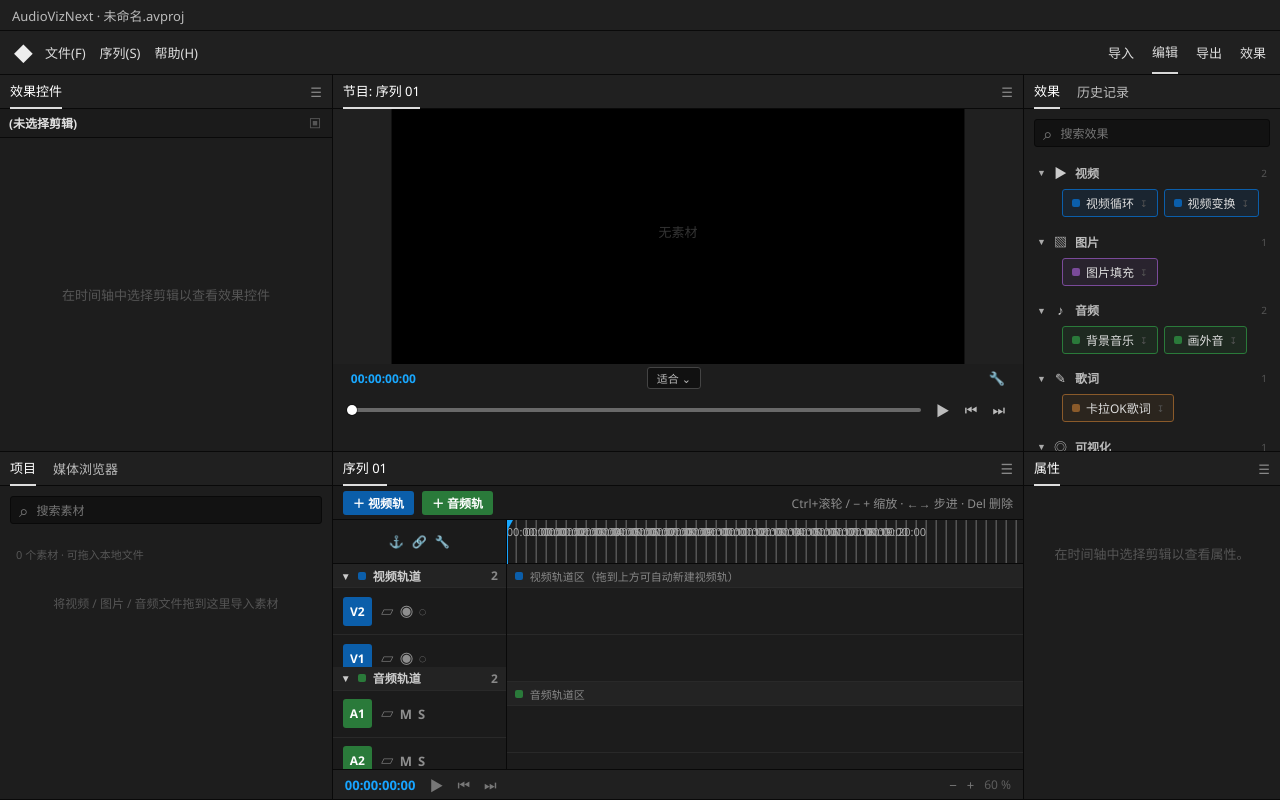
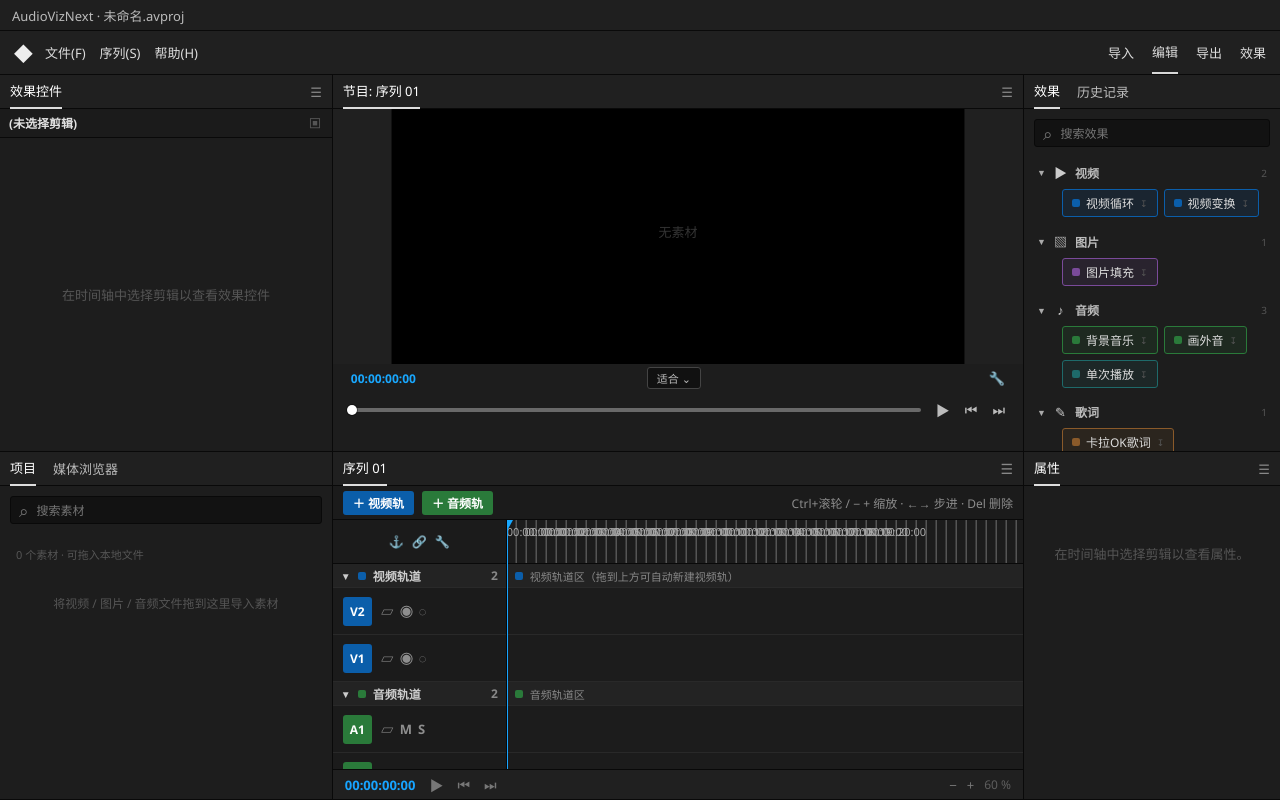
Before and after one commit to CyberryRe/AudioVizNext, a React (Vite) app in the folder src/renderer/: page / in a window 1280 px wide. Built offline with nearby package versions, Linux system fonts and the light colour scheme.

Commit message:
fix: 时间轴视频轨侵入音频区+折叠只滚标题的布局缺陷；新增单次播放音频Clip(时长上限=歌曲完整时长)

```diff
--- a/src/renderer/src/components/Timeline.tsx
+++ b/src/renderer/src/components/Timeline.tsx
@@ -186,28 +186,14 @@ export default function Timeline({
     ;(window as unknown as Record<string, unknown>)._avsPendingDrag = undefined
   }
 
-  // 由全局 Y 推断落点轨道 id（跨区，考虑顶部工具条偏移）
+  // 由全局 Y 推断落点轨道 id（跨区，直接查询实际渲染的轨道行，天然兼容共享滚动）
   const trackIdAtY = (clientY: number): string | undefined => {
-    const el = hScrollRef.current
-    if (!el) return undefined
-    const rect = el.getBoundingClientRect()
-    let y = clientY - rect.top
-    if (y < 0) return undefined
-
-    // 视频区
-    if (!videoCollapsed) {
-      y -= ZONE_HEADER_HEIGHT
-      const vIdx = Math.floor(y / TRACK_HEIGHT)
-      if (vIdx >= 0 && vIdx < videoTracks.length) return videoTracks[vIdx]?.id
-      y -= videoTracks.length * TRACK_HEIGHT
-    } else {
-      y -= ZONE_HEADER_HEIGHT
-    }
-    // 音频区
-    if (!audioCollapsed) {
-      y -= ZONE_HEADER_HEIGHT
-      const aIdx = Math.floor(y / TRACK_HEIGHT)
-      if (aIdx >= 0 && aIdx < audioTracks.length) return audioTracks[aIdx]?.id
+    const rows = Array.from(
+      document.querySelectorAll<HTMLElement>('[data-zone][data-trackid]')
+    )
+    for (const row of rows) {
+      const r = row.getBoundingClientRect()
+      if (clientY >= r.top && clientY < r.bottom) return row.dataset.trackid ?? undefined
     }
     return undefined
   }
@@ -241,10 +227,16 @@ export default function Timeline({
         <span style={{ marginLeft: 'auto', opacity: 0.7 }}>Ctrl+滚轮 / − + 缩放 · ←→ 步进 · Del 删除</span>
       </div>
 
-      <div style={{ flex: 1, minHeight: 0, display: 'grid', gridTemplateColumns: `${TRACK_CONTROL_WIDTH}px 1fr`, position: 'relative' }}>
-        {/* ===== 左侧：轨道控制（固定，不随横向滚动） ===== */}
-        <div style={{ background: 'var(--bg-track-controls)', borderRight: '1px solid var(--border-dark)', overflow: 'hidden', display: 'flex', flexDirection: 'column' }}>
-          <div style={{ height: RULER_HEIGHT, borderBottom: '1px solid var(--border-dark)', display: 'flex', alignItems: 'center', justifyContent: 'center', color: 'var(--text-muted)', gap: 8, fontSize: 12 }}>
+      {/* 纵向滚动统一放在网格容器上：左控制列与右内容列一起滚，天然对齐、绝不重叠 */}
+      <div style={{ flex: 1, minHeight: 0, overflowY: 'auto', overflowX: 'hidden', position: 'relative' }}>
+        <div style={{ display: 'grid', gridTemplateColumns: `${TRACK_CONTROL_WIDTH}px 1fr`, minWidth: 0 }}>
+        {/* ===== 左侧：轨道控制（固定，不随横向滚动；纵向与右侧共享同一滚动） ===== */}
+        <div
+          style={{ background: 'var(--bg-track-controls)', borderRight: '1px solid var(--border-dark)', overflow: 'hidden', display: 'flex', flexDirection: 'column' }}
+          data-role="timeline-left"
+        >
+          {/* 顶部固定行：吸附/链接/设置 */}
+          <div style={{ height: RULER_HEIGHT, flex: 'none', borderBottom: '1px solid var(--border-dark)', display: 'flex', alignItems: 'center', justifyContent: 'center', color: 'var(--text-muted)', gap: 8, fontSize: 12, background: 'var(--bg-panel-head)' }}>
             <span title="吸附" style={{ cursor: 'pointer' }}>⚓</span>
             <span title="链接" style={{ cursor: 'pointer' }}>🔗</span>
             <span title="轨道设置" style={{ cursor: 'pointer' }}>🔧</span>
@@ -254,7 +246,7 @@ export default function Timeline({
           <ZoneControls zone="audio" tracks={audioTracks} collapsed={audioCollapsed} onToggleCollapse={() => setAudioCollapsed((c) => !c)} onToggleTrack={onToggleTrack} />
         </div>
 
-        {/* ===== 右侧：横向滚动容器（标尺 + 双区轨道行 一起横向滚动） ===== */}
+        {/* ===== 右侧：横向滚动容器（标尺 + 双区轨道行 一起横向滚动）；纵向滚动的滚动条由外层共享容器承担 ===== */}
         <div
           ref={hScrollRef}
           onScroll={onScroll}
@@ -263,7 +255,8 @@ export default function Timeline({
           onDragOver={handleDragOver}
           onDrop={handleDrop}
         >
-          <div style={{ position: 'relative', width: contentWidth, minWidth: '100%' }}>
+          {/* 内容宽度（至少撑满可视区）；高度由自然流内容决定，播放头覆盖全高 */}
+          <div style={{ position: 'relative', width: contentWidth, minWidth: '100%', minHeight: '100%' }}>
             <Ruler total={total} fps={fps} pxPerFrame={pxPerFrame} onSeek={onSeek} frameFromEvent={frameFromEvent} />
 
             {/* 视频区轨道行 */}
@@ -280,10 +273,9 @@ export default function Timeline({
               getAsset={getAsset}
               onSeek={onSeek}
               frameFromEvent={frameFromEvent}
-              topOffset={RULER_HEIGHT}
               collapsed={videoCollapsed}
             />
-            {/* 音频区轨道行 */}
+            {/* 音频区轨道行（自然流：紧接视频区下方，绝不重叠） */}
             <ZoneRows
               zone="audio"
               tracks={audioTracks}
@@ -297,7 +289,6 @@ export default function Timeline({
               getAsset={getAsset}
               onSeek={onSeek}
               frameFromEvent={frameFromEvent}
-              topOffset={RULER_HEIGHT + ZONE_HEADER_HEIGHT + (videoCollapsed ? 0 : videoTracks.length * TRACK_HEIGHT)}
               collapsed={audioCollapsed}
             />
 
@@ -319,6 +310,7 @@ export default function Timeline({
             </div>
           </div>
         </div>
+      </div>
       </div>
 
       {/* 底部工具栏 */}
@@ -379,7 +371,7 @@ function ZoneControls({ zone, tracks, collapsed, onToggleCollapse, onToggleTrack
   const label = zone === 'video' ? '视频轨道' : '音频轨道'
   const accent = zone === 'video' ? 'var(--track-video)' : 'var(--track-audio)'
   return (
-    <div style={{ display: 'flex', flexDirection: 'column', flex: collapsed ? '0 0 auto' : 1, minHeight: 0 }}>
+    <div style={{ display: 'flex', flexDirection: 'column', flex: 'none', minHeight: 0 }}>
       <div
         onClick={onToggleCollapse}
         style={{
@@ -403,13 +395,9 @@ function ZoneControls({ zone, tracks, collapsed, onToggleCollapse, onToggleTrack
         {label}
         <span style={{ marginLeft: 'auto', opacity: 0.6 }}>{tracks.length}</span>
       </div>
-      {!collapsed && (
-        <div style={{ flex: 1, minHeight: 0, overflowY: 'auto' }}>
-          {tracks.map((track) => (
-            <TrackControlRow key={track.id} track={track} onToggleTrack={onToggleTrack} />
-          ))}
-        </div>
-      )}
+      {!collapsed && tracks.map((track) => (
+        <TrackControlRow key={track.id} track={track} onToggleTrack={onToggleTrack} />
+      ))}
     </div>
   )
 }
@@ -455,8 +443,8 @@ function TrackControlRow({ track, onToggleTrack }: {
   )
 }
 
-/** 右侧某分区轨道行（纵向独立滚动，横向随父容器滚动）。topOffset = 区内 Y 起点。collapsed 时只显示折叠头。 */
-function ZoneRows({ zone, tracks, clips, pxPerFrame, selectedClipId, onSelectClip, onMoveClip, onResizeClip, onMoveClipAcrossTracks, getAsset, onSeek, frameFromEvent, topOffset, collapsed }: {
+/** 右侧某分区轨道行（自然流：紧跟上一个分区之后，高度 = 折叠头 + 各轨行，绝不重叠/侵入其它区）。collapsed 时只显示折叠头。 */
+function ZoneRows({ zone, tracks, clips, pxPerFrame, selectedClipId, onSelectClip, onMoveClip, onResizeClip, onMoveClipAcrossTracks, getAsset, onSeek, frameFromEvent, collapsed }: {
   zone: TrackZone
   tracks: Track[]
   clips: Record<string, Clip[]>
@@ -469,11 +457,8 @@ function ZoneRows({ zone, tracks, clips, pxPerFrame, selectedClipId, onSelectCli
   getAsset: (id: string) => MediaAsset | undefined
   onSeek: (f: number) => void
   frameFromEvent: (clientX: number) => number
-  topOffset: number
   collapsed?: boolean
 }): React.JSX.Element {
-  const zoneHeight = collapsed ? ZONE_HEADER_HEIGHT : ZONE_HEADER_HEIGHT + tracks.length * TRACK_HEIGHT
-
   // 跨轨拖动的目标解析：由 Y 坐标找所在轨道行（同区）。
   const resolveTargetByY = (clientY: number): { trackId: string | null; isNewTop: boolean } => {
     const rows = Array.from(
@@ -495,18 +480,14 @@ function ZoneRows({ zone, tracks, clips, pxPerFrame, selectedClipId, onSelectCli
 
   return (
     <div
+      data-zone={zone}
       style={{
-        position: 'absolute',
-        left: 0,
-        right: 0,
-        top: topOffset,
-        height: zoneHeight,
-        // 纵向独立滚动；横向隐藏（随父容器一起滚）
-        overflowY: 'auto',
-        overflowX: 'hidden'
+        width: '100%',
+        // 自然流：高度 = 折叠头 + 各轨行（展开）或仅折叠头（折叠）
+        background: 'var(--bg-timeline)'
       }}
     >
-      <div style={{ height: ZONE_HEADER_HEIGHT, borderBottom: '1px solid var(--border-row)', background: 'var(--bg-zone-header)', display: 'flex', alignItems: 'center', gap: 7, padding: '0 8px', color: '#888', fontSize: 11 }}>
+      <div style={{ height: ZONE_HEADER_HEIGHT, flex: 'none', borderBottom: '1px solid var(--border-row)', background: 'var(--bg-zone-header)', display: 'flex', alignItems: 'center', gap: 7, padding: '0 8px', color: '#888', fontSize: 11 }}>
         <span style={{ width: 8, height: 8, borderRadius: 2, background: zone === 'video' ? 'var(--track-video)' : 'var(--track-audio)' }} />
         {zone === 'video' ? '视频轨道区（拖到上方可自动新建视频轨）' : '音频轨道区'}
       </div>
--- a/src/renderer/src/model/demo.ts
+++ b/src/renderer/src/model/demo.ts
@@ -84,6 +84,8 @@ export interface EffectTemplate {
   desc?: string
   /** 默认变换（视频循环等 clip 自带变换参数） */
   transform?: Transform
+  /** 「单次播放」类 clip：时长受关联源素材完整时长上限约束（拖尾拉满即停）。 */
+  clampToSource?: boolean
 }
 
 /**
@@ -119,7 +121,12 @@ export function createEffectCategories(): EffectCategory[] {
       icon: '♪',
       items: [
         { id: 'tpl-audio-music', name: '背景音乐', kind: 'audio', clipType: 'audio', durationFrames: 30 * 8, color: '#2a7a3a' },
-        { id: 'tpl-audio-vo', name: '画外音', kind: 'audio', clipType: 'audio', durationFrames: 30 * 6, color: '#2a7a3a' }
+        { id: 'tpl-audio-vo', name: '画外音', kind: 'audio', clipType: 'audio', durationFrames: 30 * 6, color: '#2a7a3a' },
+        {
+          id: 'tpl-audio-single', name: '单次播放', kind: 'audio', clipType: 'audio', durationFrames: 30 * 5, color: '#1e6a6a',
+          clampToSource: true,
+          desc: '单次播放音频：仅可编辑关联的音乐，时长上限为歌曲完整时长'
+        }
       ]
     },
     {
@@ -153,6 +160,9 @@ export function clipFromTemplate(tpl: EffectTemplate, trackId: string): ReturnTy
     src: undefined,
     content: tpl.clipType === 'text' ? (tpl.desc ?? tpl.name) : undefined,
     transform: tpl.transform,
-    opacity: 1
+    opacity: 1,
+    // 「单次播放」类：标记时长受源素材上限约束
+    clampToSource: tpl.clampToSource,
+    maxDurationFrames: tpl.clampToSource ? tpl.durationFrames : undefined
   })
 }
--- a/src/renderer/src/model/timeline.ts
+++ b/src/renderer/src/model/timeline.ts
@@ -82,6 +82,11 @@ export interface Clip {
   volume?: number
   opacity?: number
   transform?: Transform
+
+  // 时长上限（帧）。命中该值时，拖拽尾部调整时长会被钳制在该值（如「单次播放」音频 clip 上限 = 关联歌曲完整时长）。
+  maxDurationFrames?: number
+  /** 该 clip 的时长受源素材时长上限约束（如「单次播放」）。 */
+  clampToSource?: boolean
 
   // 标志
   locked?: boolean
@@ -305,13 +310,16 @@ export function addAudioTrack(tracks: Track[], overrides?: Partial<Track>): { tr
   return { tracks: [...tracks, track], track }
 }
 
-/** 同轨调整 clip 时长：改变 durationFrames（至少 1 帧），右侧相邻 clip 不重叠。 */
+/** 同轨调整 clip 时长：改变 durationFrames（至少 1 帧），右侧相邻 clip 不重叠；且不超过 maxDurationFrames（若存在）。 */
 export function resizeClip(clips: Clip[], clipId: string, newDuration: number): Clip[] {
   const target = clips.find((c) => c.id === clipId)
   if (!target) return clips
 
-  // 最小 1 帧，最大不超过右侧相邻 clip 的起点
+  // 最小 1 帧，最大不超过右侧相邻 clip 的起点，且不超过 clip 的时长上限
   let dur = Math.max(1, Math.round(newDuration))
+  if (target.maxDurationFrames != null) {
+    dur = Math.min(dur, target.maxDurationFrames)
+  }
   const rightNeighbor = clips
     .filter((c) => c.id !== clipId && c.startFrame >= target.startFrame)
     .sort((a, b) => a.startFrame - b.startFrame)[0]
@@ -359,13 +367,25 @@ export function bindAssetToClip(
 
   // 未绑定素材的模板位 clip → 时长随素材、并落素材名
   const isTemplate = !clip.assetId
+
+  // 「单次播放」类 clip：时长上限 = 源素材完整时长；绑定后时长被钳制在该上限内
+  let maxDurationFrames = clip.maxDurationFrames
+  let durationFrames = clip.durationFrames
+  if (clip.clampToSource && assetFrames) {
+    maxDurationFrames = assetFrames
+    durationFrames = Math.min(durationFrames, assetFrames)
+  } else if (isTemplate && assetFrames) {
+    // 普通模板位（如视频循环）→ 时长对齐源素材
+    durationFrames = assetFrames
+  }
+
   const next: Clip = {
     ...clip,
     src,
     assetId: asset.id,
     name: isTemplate ? asset.name : clip.name,
-    // 模板位 → 时长对齐素材；已绑定过的则保留用户调整过的时长
-    durationFrames: isTemplate && assetFrames ? assetFrames : clip.durationFrames,
+    durationFrames,
+    maxDurationFrames,
     sourceDurationFrames: isTemplate && assetFrames ? assetFrames : clip.sourceDurationFrames,
     sourceStartFrame: clip.sourceStartFrame ?? 0
   }
```
Also changed, not shown: src/renderer/src/components/EffectControls.tsx (+13 -1 lines), 1 other file (tests, documents, lock files or other folders).
